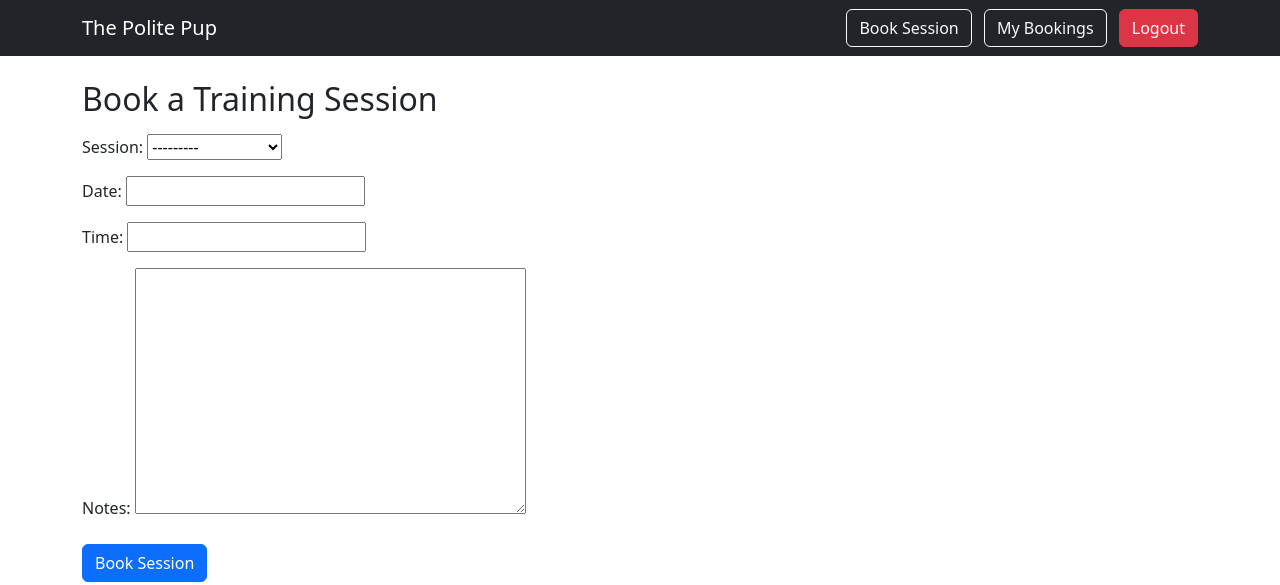
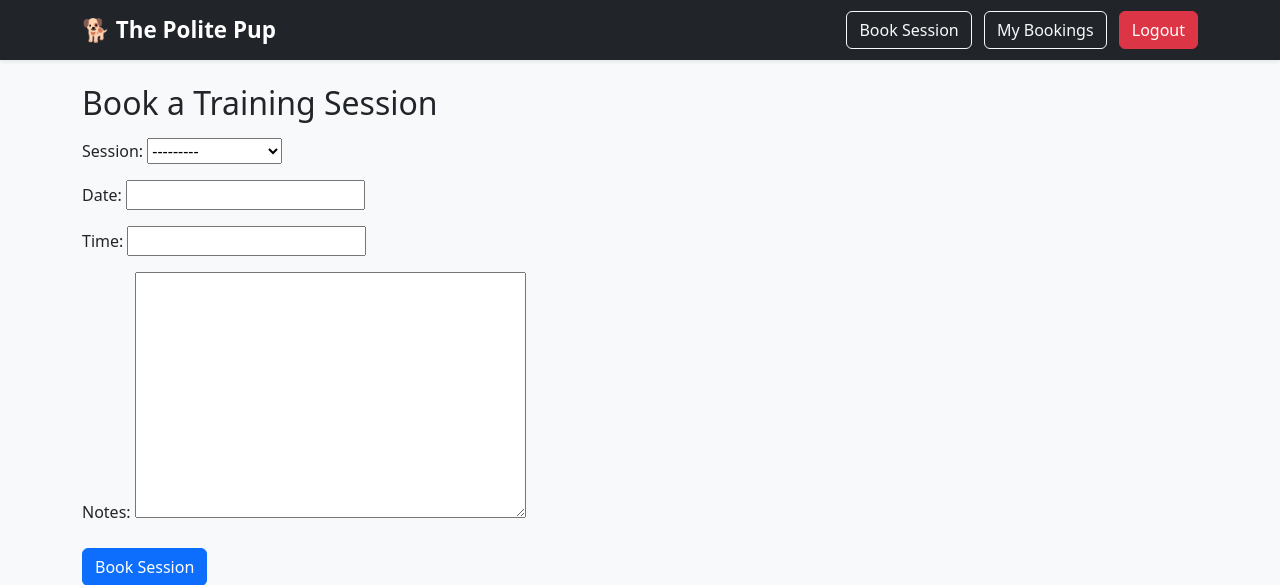
Before and after one commit to Dmolloy/the_polite_pup, a Django app: page /book/ in a window 1280 px wide. Shown: the top 585 px of the page. Run offline with Django 5.2, Linux system fonts and the light colour scheme; a user stored in the database is signed in; data comes from the database, SQL or seed files in the repository; both versions use the stored data as it was after the commit.

Commit message:
update navbar

```diff
--- a/bookings/templates/bookings/base.html
+++ b/bookings/templates/bookings/base.html
@@ -1,3 +1,5 @@
+{% load static %}
+
 <!DOCTYPE html>
 <html lang="en">
 <head>
@@ -8,16 +10,30 @@
     <link href="https://cdn.jsdelivr.net/npm/bootstrap@5.3.2/dist/css/bootstrap.min.css"
           rel="stylesheet">
 
+      <!-- Custom CSS -->
+    <link rel="stylesheet" href="{% static 'css/style.css' %}">
 </head>
 
 <body>
 
-<nav class="navbar navbar-expand-lg navbar-dark bg-dark">
+<!-- Navbar -->
+<nav class="navbar navbar-expand-lg navbar-dark bg-dark shadow-sm">
     <div class="container">
 
-        <a class="navbar-brand" href="/">The Polite Pup</a>
+        <a class="navbar-brand" href="/">
+            🐕 The Polite Pup
+        </a>
 
-        <div>
+        <button class="navbar-toggler" type="button"
+                data-bs-toggle="collapse"
+                data-bs-target="#navbarNav">
+            <span class="navbar-toggler-icon"></span>
+        </button>
+
+
+        <div class="collapse navbar-collapse" id="navbarNav">
+
+            <div class="ms-auto">
 
                 {% if user.is_authenticated %}
 
@@ -29,18 +45,29 @@
                         My Bookings
                     </a>
 
-                <form method="post" action="/accounts/logout/" class="d-inline">
+                    <form method="post"
+                          action="/accounts/logout/"
+                          class="d-inline">
+
                         {% csrf_token %}
-                    <button class="btn btn-danger">Logout</button>
+
+                        <button class="btn btn-danger">
+                            Logout
+                        </button>
+
                     </form>
 
                 {% else %}
 
-                <a class="btn btn-outline-light me-2" href="/accounts/login/">
+                    <a class="btn btn-outline-light me-2"
+                       href="/accounts/login/">
+
                         Login
                     </a>
 
-                <a class="btn btn-success" href="/signup/">
+                    <a class="btn btn-success"
+                       href="/signup/">
+
                         Register
                     </a>
 
@@ -49,8 +76,9 @@
             </div>
 
         </div>
+
+    </div>
 </nav>
-
 
 <div class="container mt-4">
 
```
Also changed, not shown: db.sqlite3. Lines whose indentation alone changed are shown as unchanged.
